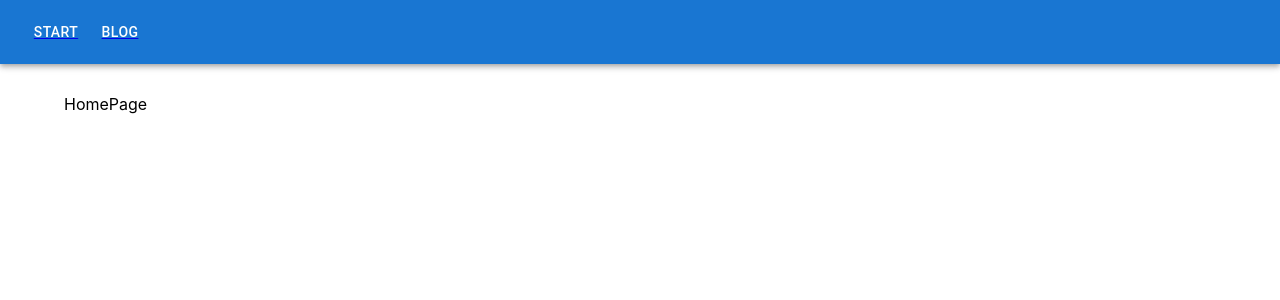
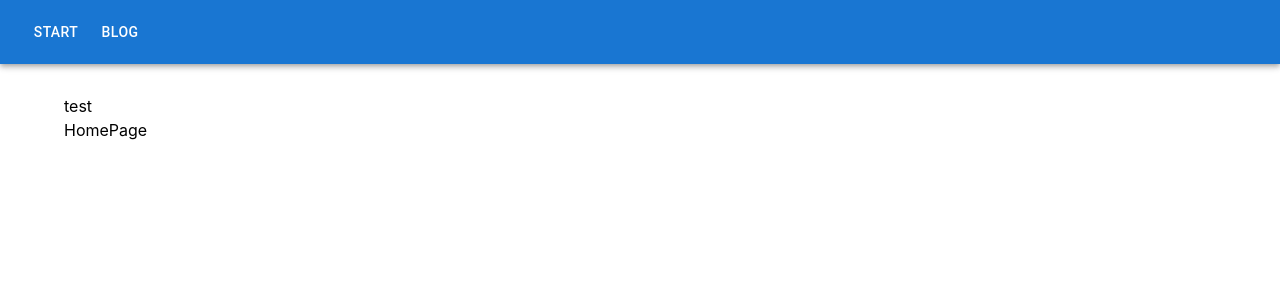
Before and after one commit to evelienrutsaert/demo-portfolio, a React (Create React App) app in the folder client/: page / in a window 1280 px wide. Shown: the top 300 px of the page. Built offline with nearby package versions, Linux system fonts and the light colour scheme.

Commit message:
added latest version

```diff
--- a/client/package.json
+++ b/client/package.json
@@ -45,5 +45,8 @@
       "last 1 firefox version",
       "last 1 safari version"
     ]
+  },
+  "devDependencies": {
+    "tailwindcss": "^3.4.3"
   }
 }
--- a/client/src/layouts/Root.jsx
+++ b/client/src/layouts/Root.jsx
@@ -8,6 +8,7 @@
 		<>
 			<NavBar />
 			<Container sx={{ marginTop: "30px" }}>
+				<div class="container mx-auto">test</div>
 				<Box>
 					<Outlet />
 				</Box>
--- /dev/null
+++ b/client/tailwind.config.js
@@ -0,0 +1,8 @@
+/** @type {import('tailwindcss').Config} */
+module.exports = {
+	content: ["./src/**/*.{js,jsx,ts,tsx}"],
+	theme: {
+		extend: {},
+	},
+	plugins: [],
+};
```
Also changed, not shown: client/src/index.css (+11 -8 lines), 1 other file (tests, documents, lock files or other folders).
